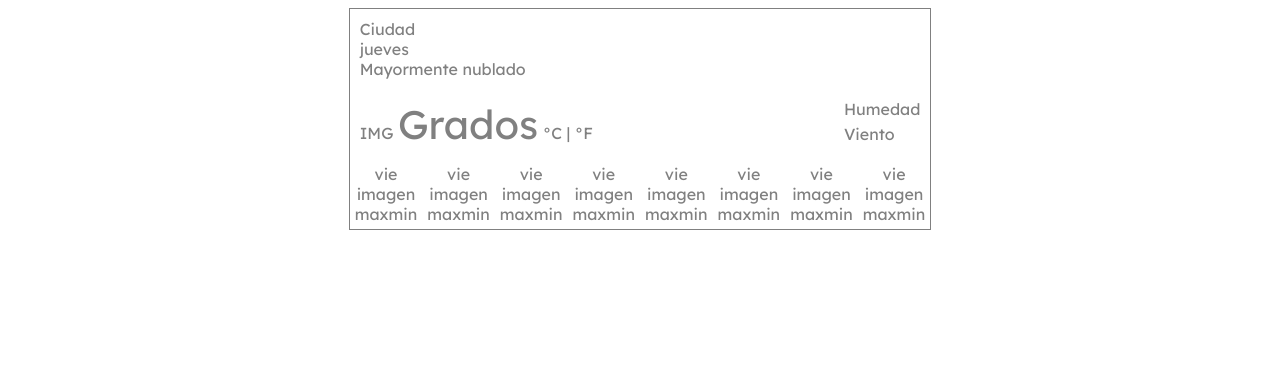
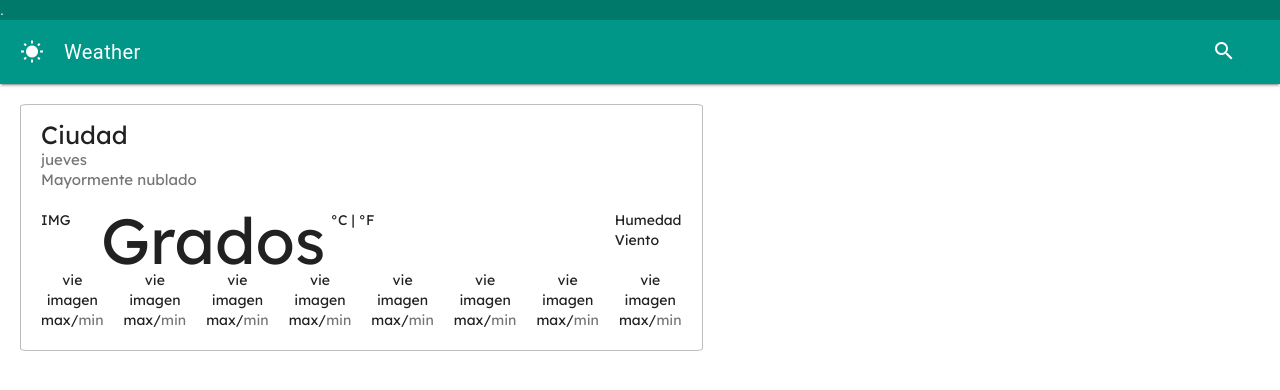
Before and after one commit to raquelsaave/WeatherWidget, a website: page index.html in a window 1280 px wide. Drawn offline with nearby package versions, Linux system fonts and the light colour scheme; files that its build step writes are made by us from their sources; no server answers.

Commit message:
Added top navigation bar

```diff
--- a/assets/js/weather-component.js
+++ b/assets/js/weather-component.js
@@ -28,7 +28,7 @@ WeatherComponent.prototype = {
 		// Forecast of the day
 		document.querySelector(".day-forecast").innerHTML = today.weather[0].main;
 		// Main Icon
-		document.querySelector(".weather-img").innerHTML = `<img src="https://openweathermap.org/img/w/${today.weather[0].icon}.png">`;
+		document.querySelector(".weather-img").innerHTML = `<img class="weather-img" src="https://openweathermap.org/img/w/${today.weather[0].icon}.png">`;
 		// Current temperature
 		document.querySelector(".degrees").innerHTML = Math.round(today.main.temp - 273.15);
 		// Day humidity
@@ -63,9 +63,9 @@ function renderBundle(num, icon, max, min) {
 	// Icon
 	document.querySelector(`.weather-img-${num + 1}`).innerHTML = `<img src="https://openweathermap.org/img/w/${icon}.png">`;
 	// Max
-	document.querySelector(`.day-${num + 1}-max`).innerHTML = `${Math.round(max - 273.15)}°C `
+	document.querySelector(`.day-${num + 1}-max`).innerHTML = `${Math.round(max - 273.15)}°`
 	// Min
-	document.querySelector(`.day-${num + 1}-min`).innerHTML = `  ${Math.round(min - 273.15)}°C`
+	document.querySelector(`.day-${num + 1}-min`).innerHTML = `  ${Math.round(min - 273.15)}°`
 }
 
 function renderWeekdays(num, weekday, d) {
--- a/assets/scss/main.scss
+++ b/assets/scss/main.scss
@@ -1,26 +1,70 @@
+$darkPrimaryColor: #00796b;
+$primaryColor: #009688;
+$lightPrimaryColor: #b2dfdb;
+$primaryText: #212121;
+$secondaryText: #757575;
+$accentColor: #607d8b;
+$textIcons: #ffffff;
+$dividerColor: #bdbdbd;
+
+header.mdl-layout__header {
+  background-color: $darkPrimaryColor;
+  .mdl-layout__header-row {
+    background-color: $primaryColor;
+    padding: 0 40px 0 20px;
+    .mdl-layout-title {
+      margin-left: 20px;
+      color: $textIcons;
+    }
+  }
+}
+
+.mdl-layout__content {
+  .page-content {
+    display: flex;
+    align-content: center;
+    justify-content: center;
     .main-container {
-    max-width: 600px;
-    border: 1px solid gray;
+      padding: 10px;
+      // max-width: 600px;
+      border: 1px solid $dividerColor;
       font-family: "Lexend Deca", sans-serif;
-    color: gray;
+      border-radius: 1%;
+      color: $primaryText;
       display: flex;
       flex-direction: column;
-    justify-self: center;
-    align-self: center;
-
+      // justify-self: center;
+      // align-self: center;
+      margin: 20px;
       .info-day {
         display: grid;
         margin: 10px;
+        font-size: 15px;
+        color: $secondaryText;
+        .city-and-country-name {
+          font-size: 25px;
+          color: $primaryText;
+          padding-bottom: 5px;
         }
-
+      }
       .current-forecast {
         display: flex;
         justify-content: space-between;
 
         .main-info-left {
+          .weather-img {
+            width: 60px;
+          }
           margin: 10px;
+          display: flex;
+          justify-content: space-evenly;
+          .degrees-container {
+            display: flex;
             .degrees {
-          font-size: 40px;
+              padding-top:20px;
+              padding-right: 5px;
+              font-size: 64px;
+            }
           }
         }
         .main-info-right {
@@ -32,9 +76,49 @@
       .daily-forecast-bundle {
         display: flex;
         .daily-forecast {
+          // border: 0.3px solid $dividerColor;
+          padding: 5px;
           display: grid;
           text-align: center;
           margin: 5px;
+          .max {
+            color: $primaryText;
+            &::after {
+              content: "/";
+            }
+          }
+          .min {
+            color: $secondaryText;
           }
         }
       }
+    }
+  }
+}
+
+.material-icons {
+  font-family: "Material Icons";
+  font-weight: normal;
+  font-style: normal;
+  font-size: 24px; /* Preferred icon size */
+  display: inline-block;
+  line-height: 1;
+  text-transform: none;
+  letter-spacing: normal;
+  word-wrap: normal;
+  white-space: nowrap;
+  direction: ltr;
+
+  color: $textIcons;
+
+  /* Support for all WebKit browsers. */
+  -webkit-font-smoothing: antialiased;
+  /* Support for Safari and Chrome. */
+  text-rendering: optimizeLegibility;
+
+  /* Support for Firefox. */
+  -moz-osx-font-smoothing: grayscale;
+
+  /* Support for IE. */
+  font-feature-settings: "liga";
+}
--- a/index.html
+++ b/index.html
@@ -6,11 +6,36 @@
     <meta name="viewport" content="width=device-width, initial-scale=1">
     <link rel="stylesheet" href="./assets/css/main.css">
     <link href="https://fonts.googleapis.com/css?family=Lexend+Deca&display=swap" rel="stylesheet">
+    <link href="https://fonts.googleapis.com/icon?family=Material+Icons"
+      rel="stylesheet">
+    <link rel="stylesheet" href="https://fonts.googleapis.com/icon?family=Material+Icons">
+    <link rel="stylesheet" href="https://code.getmdl.io/1.3.0/material.indigo-pink.min.css">
+    <script defer src="https://code.getmdl.io/1.3.0/material.min.js"></script>
 </head>
 
 <body>
-
-
+    <header class="mdl-layout__header">
+        <div>.</div>
+            <!-- <i class="material-icons">wb_sunny</i> -->
+        <div class="mdl-layout__header-row">
+                <i class="material-icons">wb_sunny</i>
+                <span class="mdl-layout-title">Weather</span>
+          <div class="mdl-layout-spacer"></div>
+          <div class="mdl-textfield mdl-js-textfield mdl-textfield--expandable
+                      mdl-textfield--floating-label mdl-textfield--align-right">
+            <label class="mdl-button mdl-js-button mdl-button--icon"
+                   for="fixed-header-drawer-exp">
+              <i class="material-icons">search</i>
+            </label>
+            <div class="mdl-textfield__expandable-holder">
+              <input class="mdl-textfield__input" type="text" name="sample"
+                     id="fixed-header-drawer-exp">
+            </div>
+          </div>
+        </div>
+      </header>
+      <main class="mdl-layout__content">
+        <div class="page-content">
         <div class="main-container">
             <div class="info-day">
                 <span class="city-and-country-name">Ciudad</span>
@@ -20,8 +45,10 @@
             <div class="current-forecast">
                 <div class="main-info-left">
                     <span class="weather-img">IMG</span>
+                    <div class="degrees-container">
                     <span class="degrees">Grados</span>
-                <span class="degrees-scale">°C | °F</span>
+                    <div class="degrees-scale">°C | °F</div>
+                    </div>
                 </div>
 
                 <div class="main-info-right">
@@ -33,45 +60,48 @@
                 <div class="daily-forecast">
                     <span id="day1">vie</span>
                     <span class="weather-img-1">imagen</span>
-                <span><span class="day-1-max">max</span><span class="day-1-min">min</span></span>
+                    <span><span class="max day-1-max">max</span><span class="min day-1-min">min</span></span>
                 </div>
                 <div class="daily-forecast">
                     <span id="day2">vie</span>
                     <span class="weather-img-2">imagen</span>
-                <span><span class="day-2-max">max</span><span class="day-2-min">min</span></span>
+                    <span><span class="max day-2-max">max</span><span class="min day-2-min">min</span></span>
                 </div>
                 <div class="daily-forecast">
                     <span id="day3">vie</span>
                     <span class="weather-img-3">imagen</span>
-                <span><span class="day-3-max">max</span><span class="day-3-min">min</span></span>
+                    <span><span class="max day-3-max">max</span><span class="min day-3-min">min</span></span>
                 </div>
                 <div class="daily-forecast">
                     <span id="day4">vie</span>
                     <span class="weather-img-4">imagen</span>
-                <span><span class="day-4-max">max</span><span class="day-4-min">min</span></span>
+                    <span><span class="max day-4-max">max</span><span class="min day-4-min">min</span></span>
                 </div>
                 <div class="daily-forecast">
                     <span id="day5">vie</span>
                     <span class="weather-img-5">imagen</span>
-                <span><span class="day-5-max">max</span><span class="day-5-min">min</span></span>
+                    <span><span class="max day-5-max">max</span><span class="min day-5-min">min</span></span>
                 </div>
                 <div class="daily-forecast">
                     <span id="day6">vie</span>
                     <span class="weather-img-6">imagen</span>
-                <span><span class="day-6-max">max</span><span class="day-6-min">min</span></span>
+                    <span><span class="max day-6-max">max</span><span class="min day-6-min">min</span></span>
                 </div>
                 <div class="daily-forecast">
                     <span id="day7">vie</span>
                     <span class="weather-img-7">imagen</span>
-                <span><span class="day-7-max">max</span><span class="day-7-min">min</span></span>
+                    <span><span class="max day-7-max">max</span><span class="min day-7-min">min</span></span>
                 </div>
                 <div class="daily-forecast">
                     <span id="day8">vie</span>
                     <span class="weather-img-8">imagen</span>
-                <span><span class="day-8-max">max</span><span class="day-8-min">min</span></span>
+                    <span><span class="max day-8-max">max</span><span class="min day-8-min">min</span></span>
                 </div>
             </div>
         </div>
+    </div>
+      </main>
+
 </body>
 <script src="./assets/js/weather-service.js" type="text/javascript"></script>
 <script src="./assets/js/weather-component.js" type="text/javascript"></script>
```
Also changed, not shown: server.js (+10 -11 lines), assets/js/place-service.js (added), 1 other file. Lines whose indentation alone changed are shown as unchanged.
